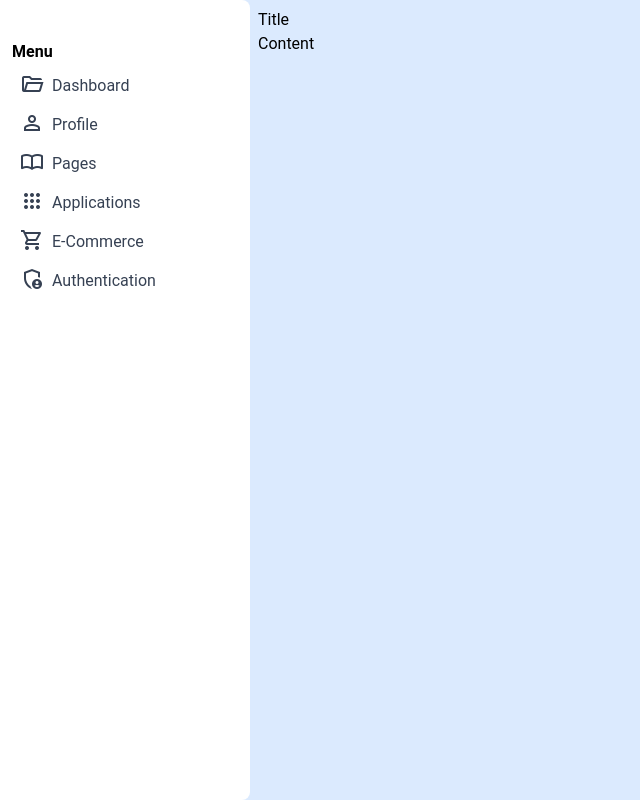
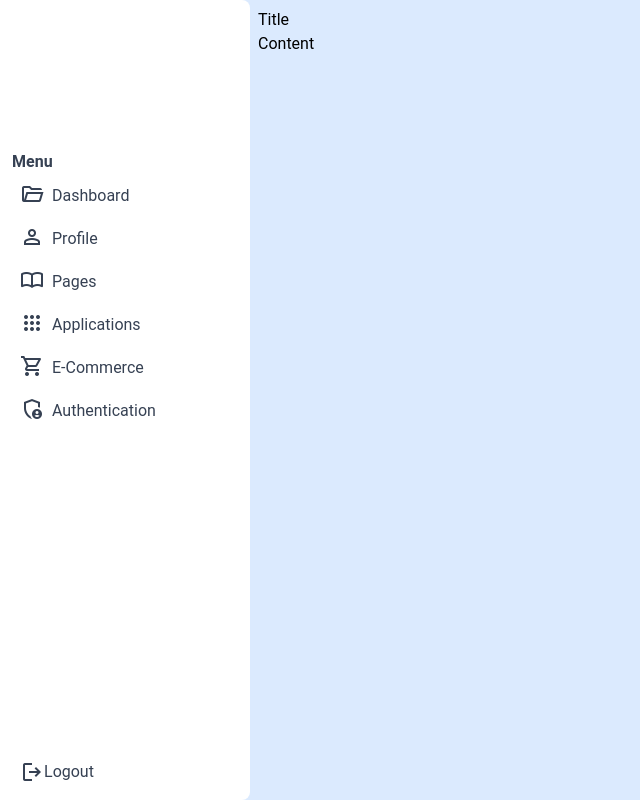
Before and after one commit to MihaGradisar/LoginApp, a Vue app: page / in a window 1280 px wide. Shown: the whole page, without its empty margins (0-640 px from the left). Built offline with nearby package versions, Linux system fonts and the light colour scheme.

Commit message:
App update

```diff
--- a/src/components/AppDrawer.vue
+++ b/src/components/AppDrawer.vue
@@ -1,15 +1,17 @@
 <script setup lang="ts">
-import { defineEmits } from 'vue';
+import AppDrawerButton from './AppDrawerButton.vue'
+import AppLogoutButton from './AppLogoutButton.vue'
 
-import AppDrawerButton from './AppDrawerButton.vue'
+import buttons from '../data/drawerButtons.json'
+
+import { defineEmits } from 'vue'
 
 // Emits
 const emit = defineEmits<{
-	(event: 'hideDrawer'): void
+  (event: 'hideDrawer'): void
 }>()
 
 </script>
-
 
 <template>
   <div class="relative h-screen bg-white rounded-tr-lg rounded-br-lg">
@@ -23,9 +25,13 @@ const emit = defineEmits<{
         close <!-- Close icon -->
       </span>
     </div>
+
     <!-- Drawer content -->
-    <div>
-      <h1 class="mx-3 pt-10 font-bold">Menu</h1>
+    <div class="flex flex-col h-screen">
+      <div class="h-[150px]">
+
+      </div>
+      <h1 class="mx-3 font-bold text-gray-700">Menu</h1>
 
       <!-- Drawer buttons -->
       <AppDrawerButton>
@@ -99,6 +105,15 @@ const emit = defineEmits<{
           <span class="material-symbols-outlined">chevron_right</span>
         </template>
       </AppDrawerButton>
+
+      <!-- Logout button -->
+      <div class="flex justify-start items-end mx-3 mt-auto pb-4">
+        <AppLogoutButton class="w-fit">
+          <template #name>
+            <p>Logout</p>
+          </template>
+        </AppLogoutButton>
+      </div>
     </div>
   </div>
 </template>
--- /dev/null
+++ b/src/components/AppLoginButton.vue
@@ -0,0 +1,3 @@
+<template>
+
+</template>
--- /dev/null
+++ b/src/components/AppLogoutButton.vue
@@ -0,0 +1,9 @@
+<template>
+<div class="flex justify-center items-center group">
+  <div class="flex select-none cursor-pointer text-gray-700 pt-1 px-2 group-hover:text-rose-500">
+    <span class="material-symbols-outlined">logout</span>
+    <slot name="name"></slot>
+  </div>
+</div>
+
+</template>
--- /dev/null
+++ b/src/data/drawerButtons.json
@@ -0,0 +1,38 @@
+[
+  {
+    "id": 1,
+    "icon": "folder_open",
+    "name": "Dashboard",
+    "select": "chevron_right"
+  },
+  {
+    "id": 2,
+    "icon": "person",
+    "name": "Profile",
+    "select": "chevron_right"
+  },
+  {
+    "id": 3,
+    "icon": "import_contacts",
+    "name": "Pages",
+    "select": "chevron_right"
+  },
+  {
+    "id": 4,
+    "icon": "apps",
+    "name": "Applications",
+    "select": "chevron_right"
+  },
+  {
+    "id": 5,
+    "icon": "shopping_cart",
+    "name": "E-Commerce",
+    "select": "chevron_right"
+  },
+  {
+    "id": 6,
+    "icon": "admin_panel_settings",
+    "name": "Authentication",
+    "select": "chevron_right"
+  }
+]
```
